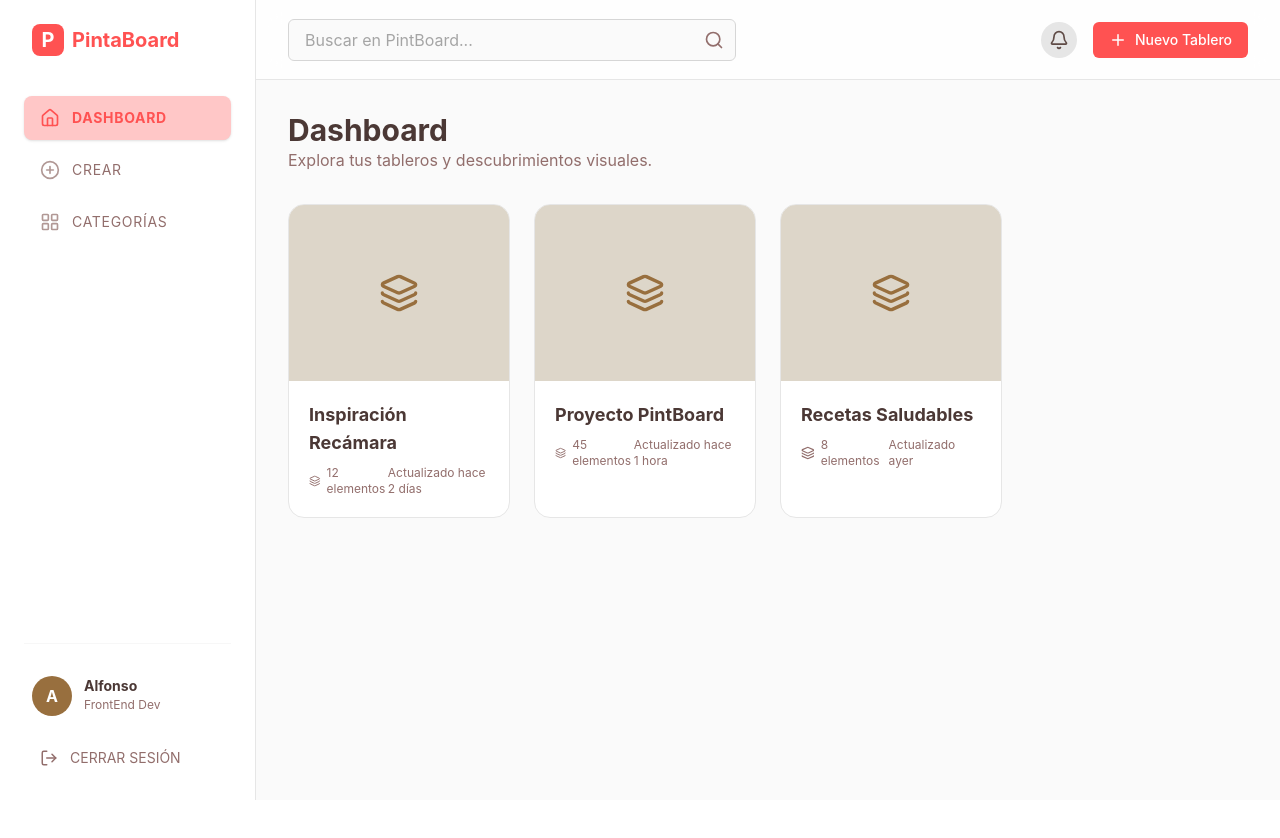
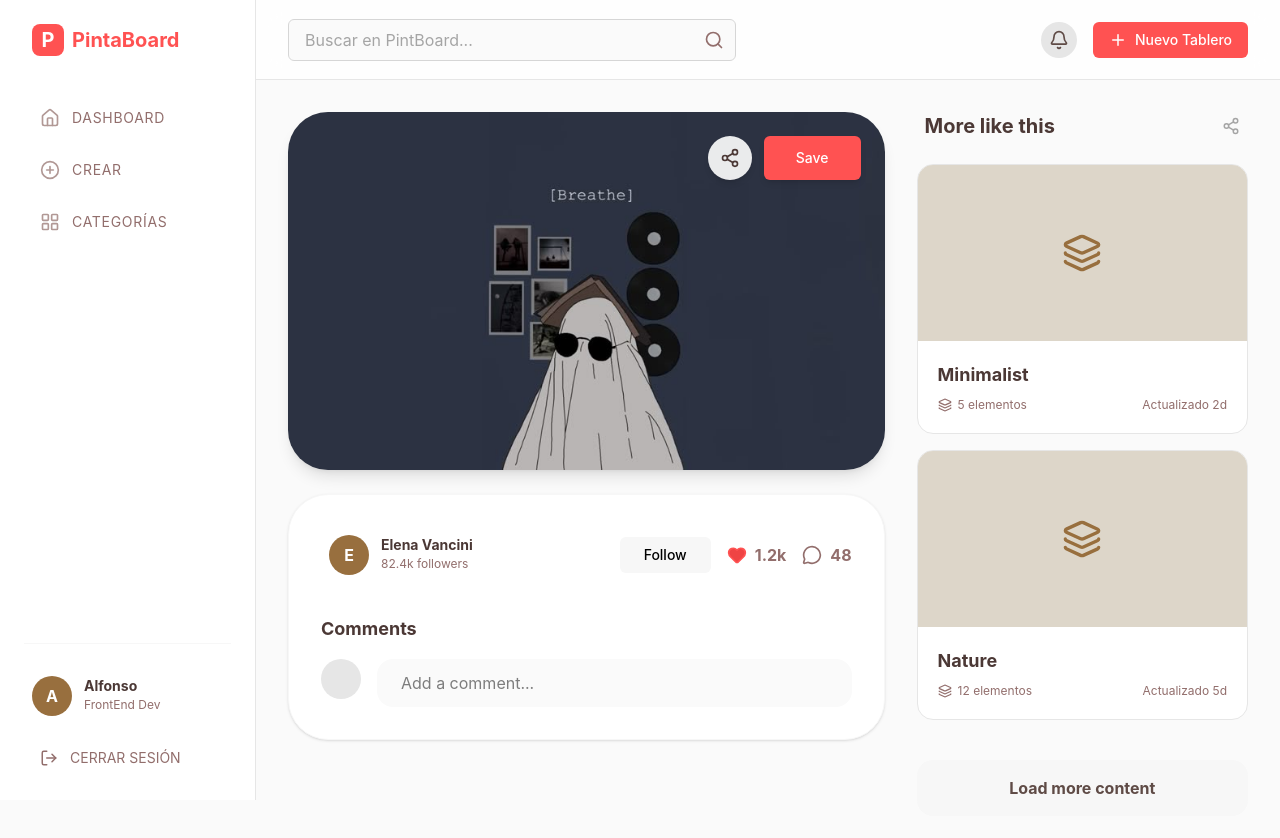
Before and after one commit to JoseAlfonsoB/PintBoard-FrontEnd, a React (Vite) app: page /pin/1 in a window 1280 px wide. Before the commit this address led to /. Shown: the top 838 px of the page. Before the commit the page ends 800 px from the top, so only its background shows below. Built offline with nearby package versions, Linux system fonts and the light colour scheme.

Commit message:
UPDATE: Creación de la pantalla de 'Imagen principal' para cuándo el usuario da clic a una imagen dentro del Dashboard.

```diff
--- a/src/App.jsx
+++ b/src/App.jsx
@@ -5,6 +5,7 @@ import MainLayout from './layouts/MainLayout'
 import Dashboard from './pages/Dashboard'
 import Crear from './pages/Crear'
 import Categorias from './pages/Categorias'
+import PinDetail from './pages/PinDetail';
 
 const App = () => {
   return (
@@ -13,6 +14,7 @@ const App = () => {
         <Route index element={<Dashboard />} />
         <Route path="crear" element={<Crear />} />
         <Route path="categorias" element={<Categorias />} />
+        <Route path="pin/:id" element={<PinDetail />} /> {/* <--- NUEVA RUTA DINÁMICA */}
       </Route>
 
       <Route path="*" element={<Navigate to="/" />} />
--- a/src/components/organisms/BoardCard.jsx
+++ b/src/components/organisms/BoardCard.jsx
@@ -2,10 +2,18 @@
 import React from 'react';
 import { MoreVertical, Layers } from 'lucide-react';
 import IconButton from '../atoms/IconButton';
+import { Link } from 'react-router-dom'; // Paso 1: Importar Link
 
-const BoardCard = ({ title, itemCount, lastUpdated, coverImage }) => {
+// Agregamos 'id' a las props para saber a qué pin ir
+const BoardCard = ({ id, title, itemCount, lastUpdated, coverImage }) => {
     return (
-        <div className="group bg-white rounded-2xl overflow-hidden border border-Neutral-200 hover:border-redPrimary-200 hover:shadow-xl transition-all duration-300 cursor-pointer">
+        /* Cambiamos el div principal por Link.
+           Nota: Usamos `to` para definir la ruta dinámica /pin/1, /pin/2, etc.
+        */
+        <Link
+            to={`/pin/${id}`}
+            className="group bg-white rounded-2xl overflow-hidden border border-Neutral-200 hover:border-redPrimary-200 hover:shadow-xl transition-all duration-300 cursor-pointer block"
+        >
             {/* Contenedor de Imagen de Portada */}
             <div className="relative h-44 w-full bg-Neutral-200 overflow-hidden">
                 {coverImage ? (
@@ -20,14 +28,18 @@ const BoardCard = ({ title, itemCount, lastUpdated, coverImage }) => {
                     </div>
                 )}
 
-                {/* Overlay con botón de opciones (aparece en hover) */}
+                {/* Overlay con botón de opciones */}
                 <div className="absolute top-3 right-3 opacity-0 group-hover:opacity-100 transition-opacity">
                     <IconButton
                         Icon={MoreVertical}
                         variant="neutral"
                         className="bg-white/90 backdrop-blur-sm shadow-sm"
                         onClick={(e) => {
-                            e.stopPropagation(); // Evita que el clic abra el tablero
+                            /* MUY IMPORTANTE: e.preventDefault() evita que al hacer clic
+                               en el botón de opciones también se abra la página del Pin.
+                            */
+                            e.preventDefault();
+                            e.stopPropagation();
                             console.log("Opciones del tablero");
                         }}
                     />
@@ -50,7 +62,7 @@ const BoardCard = ({ title, itemCount, lastUpdated, coverImage }) => {
                     <span>Actualizado {lastUpdated}</span>
                 </div>
             </div>
-        </div>
+        </Link>
     );
 };
 
--- /dev/null
+++ b/src/components/organisms/PinDetailContainer.jsx
@@ -0,0 +1,111 @@
+// src/components/organisms/PinDetailContainer.jsx
+import React from 'react';
+import BoardCard from './BoardCard';
+import UserSummary from '../molecules/UserSummary';
+import Button from '../atoms/Button';
+import { Heart, MessageCircle, Share2 } from 'lucide-react';
+import ghostImage from '../../assets/ghost.jpeg';
+
+const PinDetailContainer = ({ pinData }) => {
+    const suggestions = [
+        { id: 101, title: "Minimalist", itemCount: 5, lastUpdated: "2d", coverImage: null },
+        { id: 102, title: "Nature", itemCount: 12, lastUpdated: "5d", coverImage: null },
+    ];
+
+    return (
+        <div className="flex flex-col lg:flex-row gap-8 animate-fadeIn">
+            {/* COLUMNA IZQUIERDA */}
+            <div className="flex-[1.8] flex flex-col gap-6">
+
+                {/* 1. AJUSTE EN EL CONTENEDOR DE IMAGEN */}
+                <div className="relative rounded-[2.5rem] overflow-hidden shadow-lg bg-Neutral-200 group">
+                    <img
+                        src={pinData?.image || ghostImage }
+                        alt="Pin content"
+                        /* Aseguramos que la imagen no oculte nada con z-0 */
+                        className="w-full object-cover relative z-0"
+                    />
+
+                    {/* 2. AJUSTE EN LOS BOTONES FLOTANTES */}
+                    {/* Agregamos z-10 para que floten por ENCIMA de la imagen */}
+                    <div className="absolute top-6 right-6 flex gap-3 z-10">
+                        <button className="bg-white/90 p-3 rounded-full shadow-md hover:bg-white transition-all flex items-center justify-center">
+                            <Share2 size={20} className="text-CafeSecondary-500" />
+                        </button>
+
+                        {/* Importante: Añadimos 'border-none' para que el estilo de tu átomo
+                            Button no interfiera con el diseño circular/redondeado */}
+                        <Button
+                            variant="primary"
+                            className="rounded-full px-8 shadow-md border-none text-base font-bold"
+                        >
+                            Save
+                        </Button>
+                    </div>
+                </div>
+
+                {/* Info del Autor (Se mantiene igual) */}
+                <div className="bg-white p-8 rounded-[2.5rem] border border-Neutral-100 shadow-sm">
+                    <div className="flex items-center justify-between mb-8">
+                        <UserSummary
+                            name="Elena Vancini"
+                            role="82.4k followers"
+                        />
+                        <div className="flex items-center gap-4">
+                            <Button variant="neutral" className="bg-Neutral-100 rounded-full px-6 border-none">Follow</Button>
+                            <div className="flex items-center gap-2 text-CafeSecondary-300">
+                                <Heart size={20} fill="#EF4444" className="text-redPrimary-300" />
+                                <span className="font-bold">1.2k</span>
+                            </div>
+                            <div className="flex items-center gap-2 text-CafeSecondary-300">
+                                <MessageCircle size={20} />
+                                <span className="font-bold">48</span>
+                            </div>
+                        </div>
+                    </div>
+
+                    {/* Comentarios (Se mantiene igual) */}
+                    <div className="mt-6">
+                        <h4 className="font-lato font-bold text-lg mb-4 text-CafeSecondary-500">Comments</h4>
+                        <div className="flex gap-4">
+                            <div className="w-10 h-10 rounded-full bg-Neutral-200 shrink-0"></div>
+                            <input
+                                type="text"
+                                placeholder="Add a comment..."
+                                className="w-full bg-Neutral-50 border-none rounded-2xl px-6 py-3 focus:ring-2 focus:ring-redPrimary-100 outline-none transition-all"
+                            />
+                        </div>
+                    </div>
+                </div>
+            </div>
+
+            {/* COLUMNA DERECHA (Se mantiene igual) */}
+            <div className="flex-1 flex flex-col gap-6">
+                <div className="flex items-center justify-between px-2">
+                    <h3 className="font-lato font-bold text-xl text-CafeSecondary-500">More like this</h3>
+                    <button className="text-Neutral-400">
+                        <Share2 size={18} />
+                    </button>
+                </div>
+
+                <div className="grid grid-cols-1 gap-4">
+                    {suggestions.map(item => (
+                        <BoardCard
+                            key={item.id}
+                            id={item.id}
+                            title={item.title}
+                            itemCount={item.itemCount}
+                            lastUpdated={item.lastUpdated}
+                        />
+                    ))}
+                </div>
+
+                <button className="w-full py-4 bg-Neutral-100 text-CafeSecondary-400 font-bold rounded-2xl hover:bg-Neutral-200 transition-all mt-4">
+                    Load more content
+                </button>
+            </div>
+        </div>
+    );
+};
+
+export default PinDetailContainer;
--- a/src/pages/Dashboard.jsx
+++ b/src/pages/Dashboard.jsx
@@ -19,6 +19,7 @@ const Dashboard = () => {
                 {tablerosPrueba.map((tablero) => (
                     <BoardCard
                         key={tablero.id}
+                        id={tablero.id} // <--- ¡Esta línea es la que arregla el 'undefined'!
                         title={tablero.title}
                         itemCount={tablero.itemCount}
                         lastUpdated={tablero.lastUpdated}
--- /dev/null
+++ b/src/pages/PinDetail.jsx
@@ -0,0 +1,17 @@
+// src/pages/PinDetail.jsx
+import React from 'react';
+import { useParams } from 'react-router-dom';
+import PinDetailContainer from '../components/organisms/PinDetailContainer';
+
+const PinDetail = () => {
+    //! Obtenemos el ID de la URL (por ahora no lo usamos, pero servirá para el backend)
+    const { id } = useParams();
+
+    return (
+        <section className="max-w-7xl mx-auto">
+            <PinDetailContainer pinData={{ id }} />
+        </section>
+    );
+};
+
+export default PinDetail;
```
Also changed, not shown: src/assets/ghost.jpeg (added).
